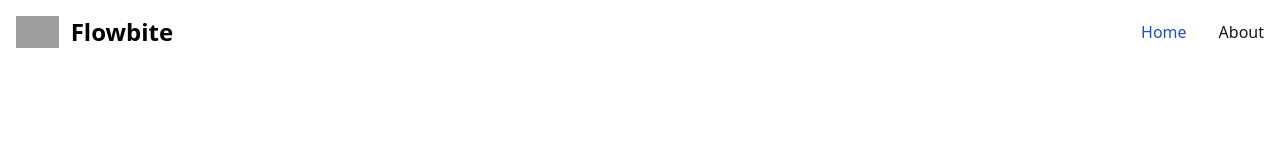
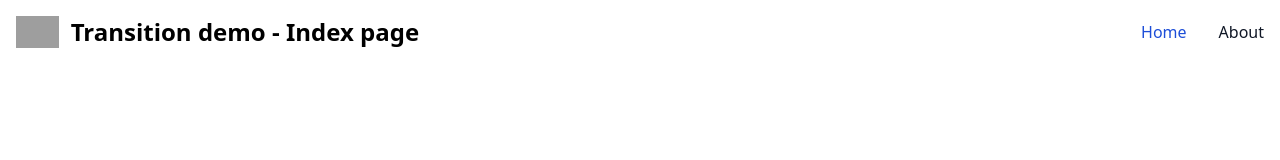
Before and after one commit to spion/view-transition-demo, a plain HTML site: page index.html in a window 1280 px wide. Drawn offline with nearby package versions, Linux system fonts and the light colour scheme; grey boxes are pictures that could not be loaded.

Commit message:
Update index.html

```diff
--- a/index.html
+++ b/index.html
@@ -13,7 +13,7 @@
   <div class="max-w-screen-xl flex flex-wrap items-center justify-between mx-auto p-4">
     <a href="https://flowbite.com/" class="flex items-center space-x-3 rtl:space-x-reverse">
         <img src="https://flowbite.com/docs/images/logo.svg" class="h-8" alt="Flowbite Logo" />
-        <span class="self-center text-2xl font-semibold whitespace-nowrap dark:text-white">Flowbite</span>
+        <span class="self-center text-2xl font-semibold whitespace-nowrap dark:text-white">Transition demo - Index page</span>
     </a>
     <button data-collapse-toggle="navbar-default" type="button" class="inline-flex items-center p-2 w-10 h-10 justify-center text-sm text-gray-500 rounded-lg md:hidden hover:bg-gray-100 focus:outline-none focus:ring-2 focus:ring-gray-200 dark:text-gray-400 dark:hover:bg-gray-700 dark:focus:ring-gray-600" aria-controls="navbar-default" aria-expanded="false">
         <span class="sr-only">Open main menu</span>
```
